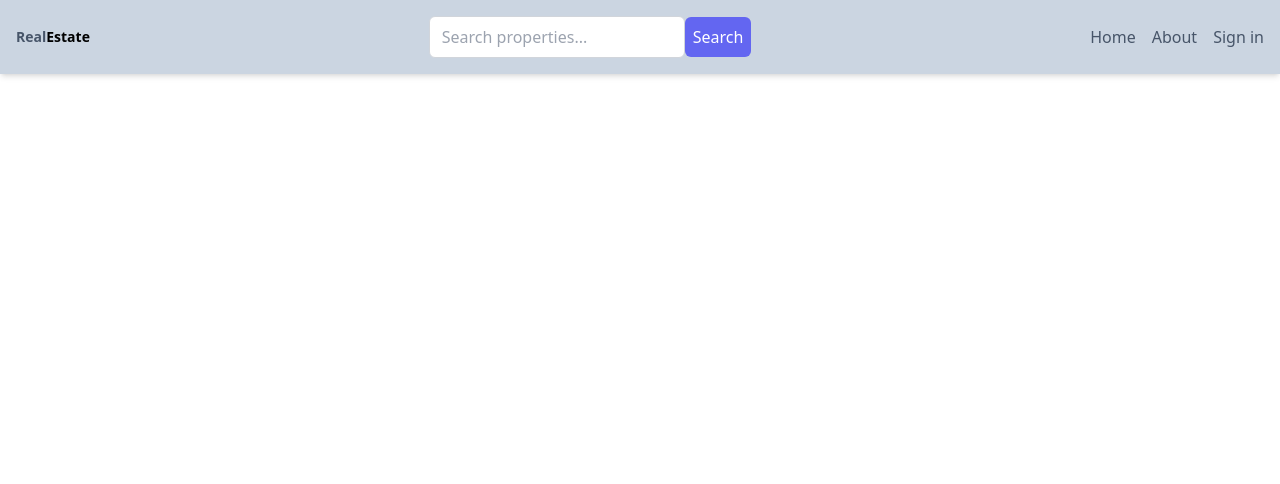
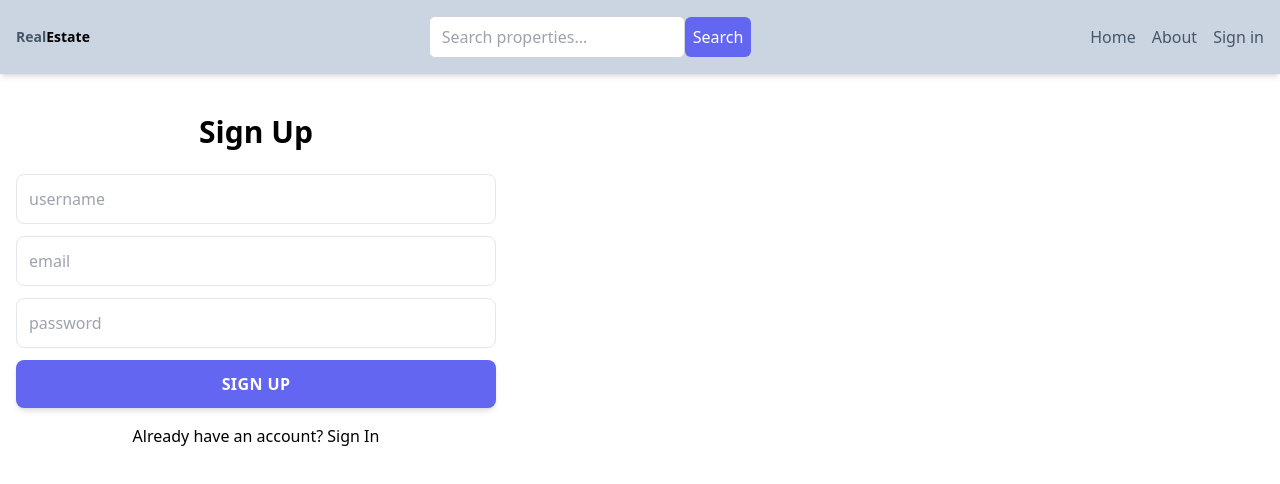
Before and after one commit to ebrahimbeiati/real-estate-app, a React (Vite) app in the folder client1/: page /sign-up in a window 1280 px wide. Shown: the top 484 px of the page. Built offline with nearby package versions, Linux system fonts and the light colour scheme.

Commit message:
complete sign up page ui

```diff
--- a/client1/src/pages/SignUp.jsx
+++ b/client1/src/pages/SignUp.jsx
@@ -1,5 +1,61 @@
+// sign up with 3 input and signup button
+import { useState } from "react";
+import { Link } from "react-router-dom";
 const SignUp = () => {
-  return <div></div>;
+  const [username, setUsername] = useState('');
+  const [email, setEmail] = useState('');
+  const [password, setPassword] = useState('');
+
+  const handleSignUp = () => {
+
+    // handle sign up logic here
+  };
+
+  return (
+    <div
+      className=" p-4 max-w-lg max-auto  ">
+      <h1 className="font-bold text-3xl sm:xl text-center items-center justify-center my-6">Sign Up</h1>
+      <form
+      className="flex flex-col gap-3"
+      onSubmit={handleSignUp}>
+        <input
+          type="text"
+          id="username"
+          placeholder="username"
+          value={username}
+          onChange={(e) => setUsername(e.target.value)}
+          required
+          className="border p-3 rounded-lg "
+        />
+
+        <input
+          type="email"
+          id="email"
+          placeholder="email"
+          value={email}
+          onChange={(e) => setEmail(e.target.value)}
+          required
+          className="border p-3 rounded-lg "
+        />
+        <input
+          type="password"
+          id="password"
+          placeholder="password"
+          value={password}
+          onChange={(e) => setPassword(e.target.value)}
+          className="border p-3 rounded-lg "
+          required
+        />
+        <button
+          className="bg-indigo-500 hover:bg-indigo-600 text-white p-3 rounded-lg font-semibold tracking-wide uppercase shadow-md cursor-pointer
+          disabled:opacity-60 transition duration-200 ease-in-out focus:
+          " type="submit">Sign Up</button>
+      </form>
+      <Link
+        to="/sign-in">
+        <p className="text-center mt-4">Already have an account? Sign In</p>
+      </Link>
+    </div>
+  );
 };
-
 export default SignUp;
```
